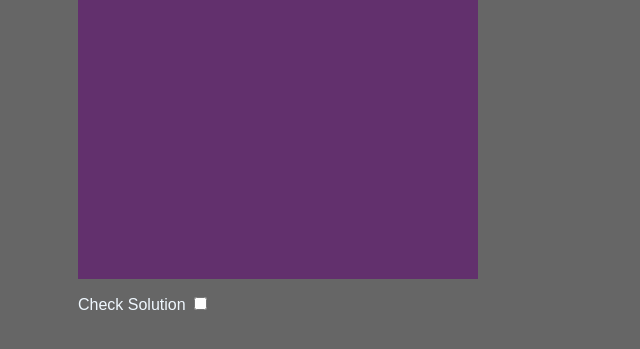
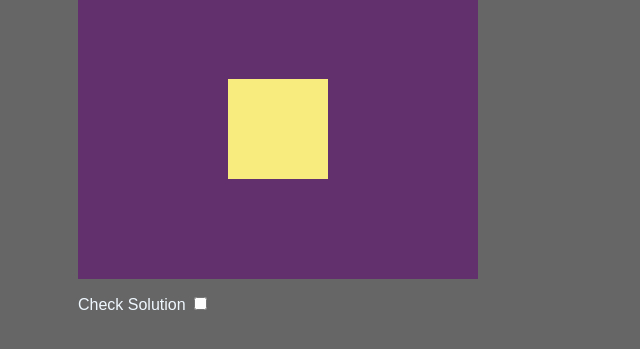
Before and after one commit to tiffanyona6/drawwithcss, a plain HTML site: page challenges/reto-10/index.html in a window 1280 px wide. Shown: the part 21-370 px from the top of the page, without its empty margins (112-752 px from the left). Drawn offline with Linux system fonts and the light colour scheme.

Commit message:
actualizado 21/03

```diff
--- a/challenges/reto-10/css/styles.css
+++ b/challenges/reto-10/css/styles.css
@@ -10,4 +10,10 @@ Colors:
 }
 
 .shape {
+  background-color: #f7ec7d;
+  position: relative;
+  width: 100px;
+  height: 100px;
+  top: 100px;
+  left: 150px;
 }
```
